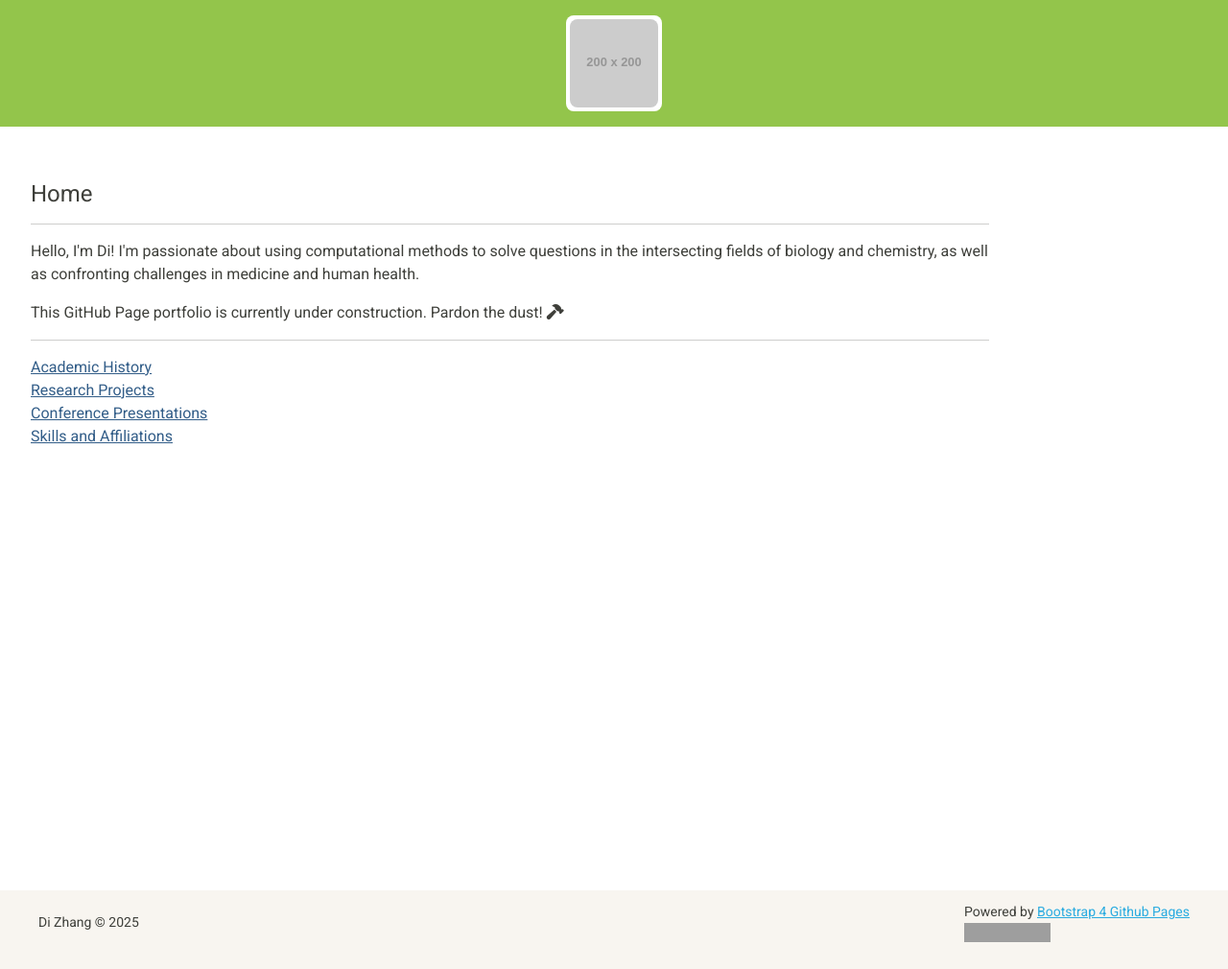
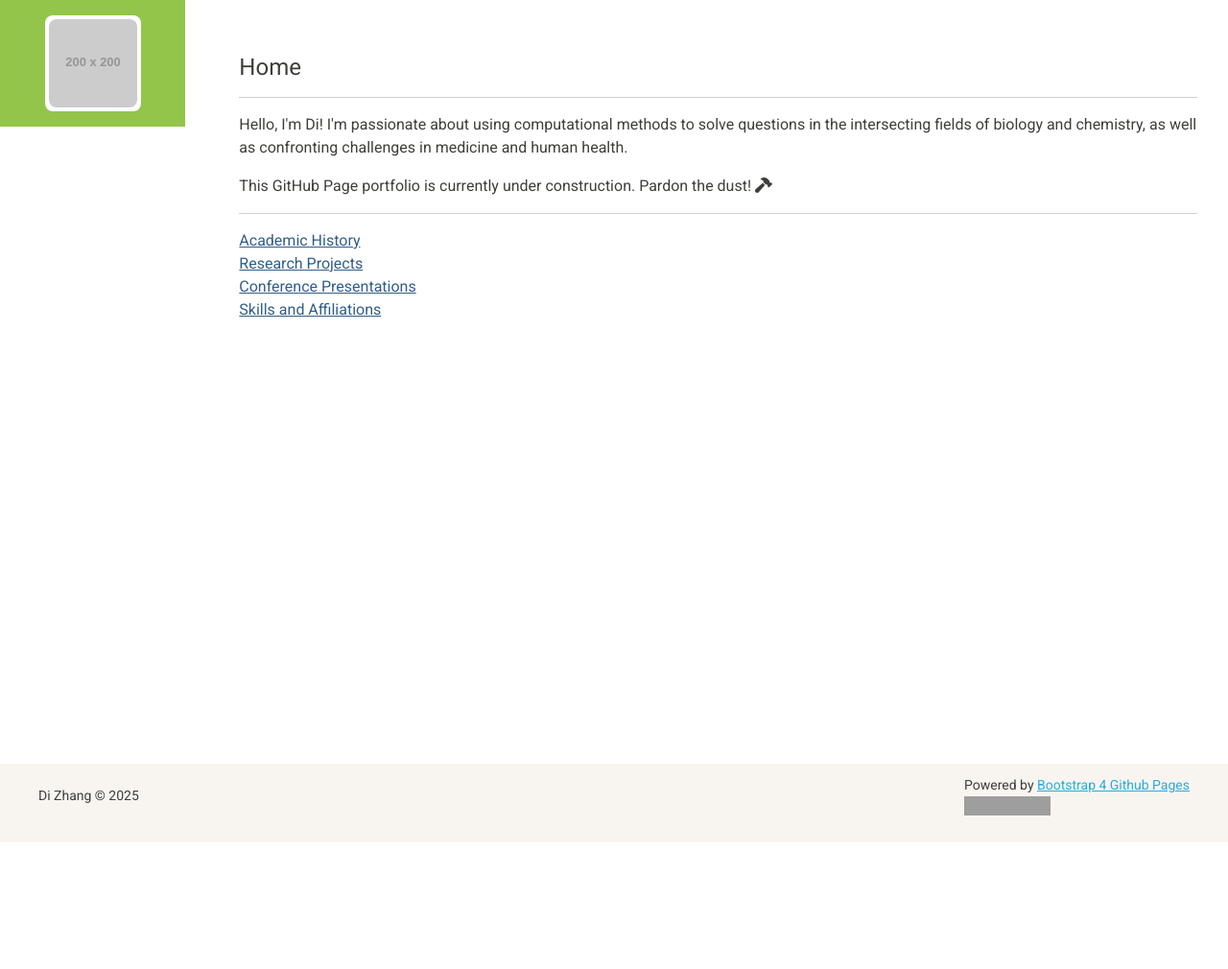
Before and after one commit to zhangdi33/zhangdi33.github.io, a Jekyll site: the page built from index.html, in a window 1280 px wide. Shown: the whole page at 96% size. Built offline with Jekyll 4.4.1, drawn with Linux system fonts in a browser that asks for light colours; after the commit the page ends 900 px from its top, so only the background shows below that; grey boxes are pictures that could not be loaded.

Commit message:
Update default.html

```diff
--- a/_layouts/default.html
+++ b/_layouts/default.html
@@ -9,7 +9,7 @@
   <body>
     <div class="container-fluid d-flex h-100 p-0" style="height:100vh;">
     <div class="row no-gutters d-flex h-100">
-      <div class="col-lg-2 flex-column h-100 w-100">
+      <div class="col-lg-2 flex-column h-100">
         <div class="card bg-success text-white border-0 rounded-0 p-3 d-block h-100">
           <div class="card border-0 p-1 mx-auto" style="height:100px;width:100px;border-radius:0.5rem;">
             <div class="card border-0 d-flex flex-fill" style="border-radius:0.5rem;
```
